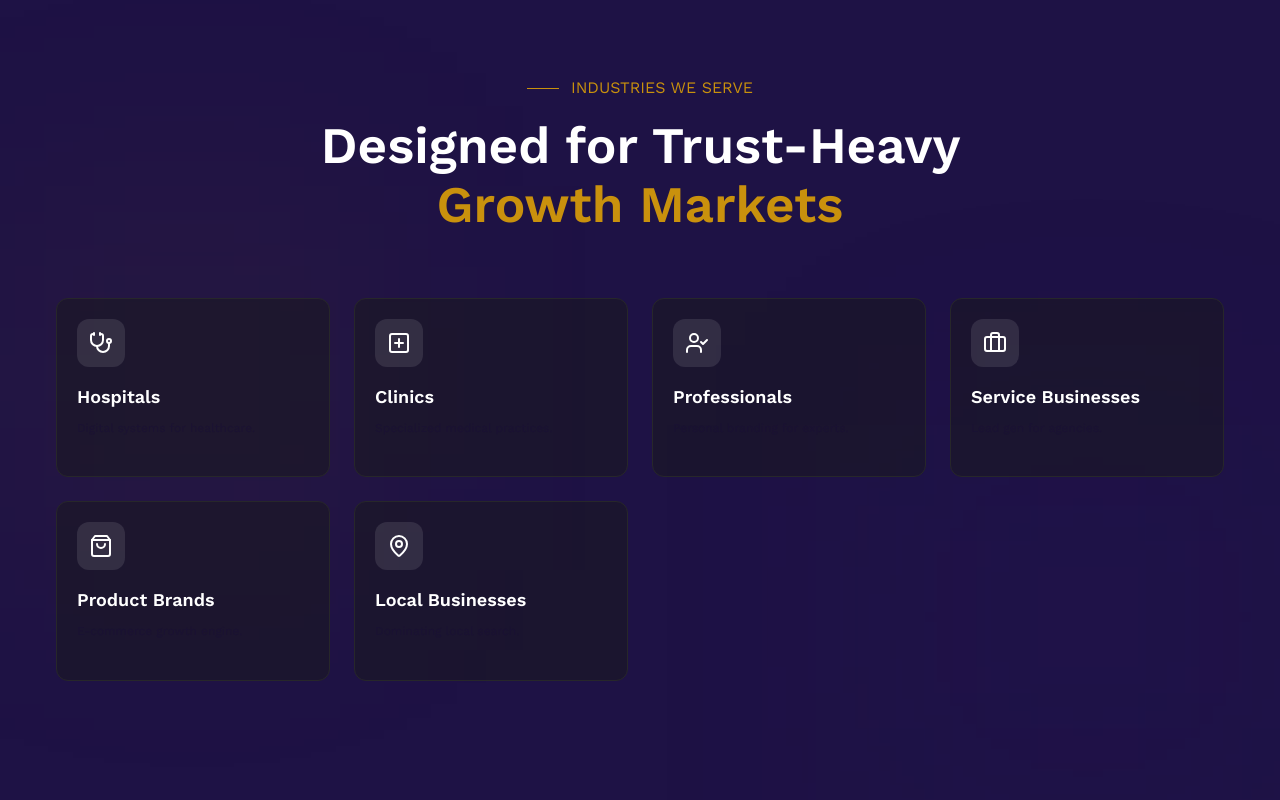
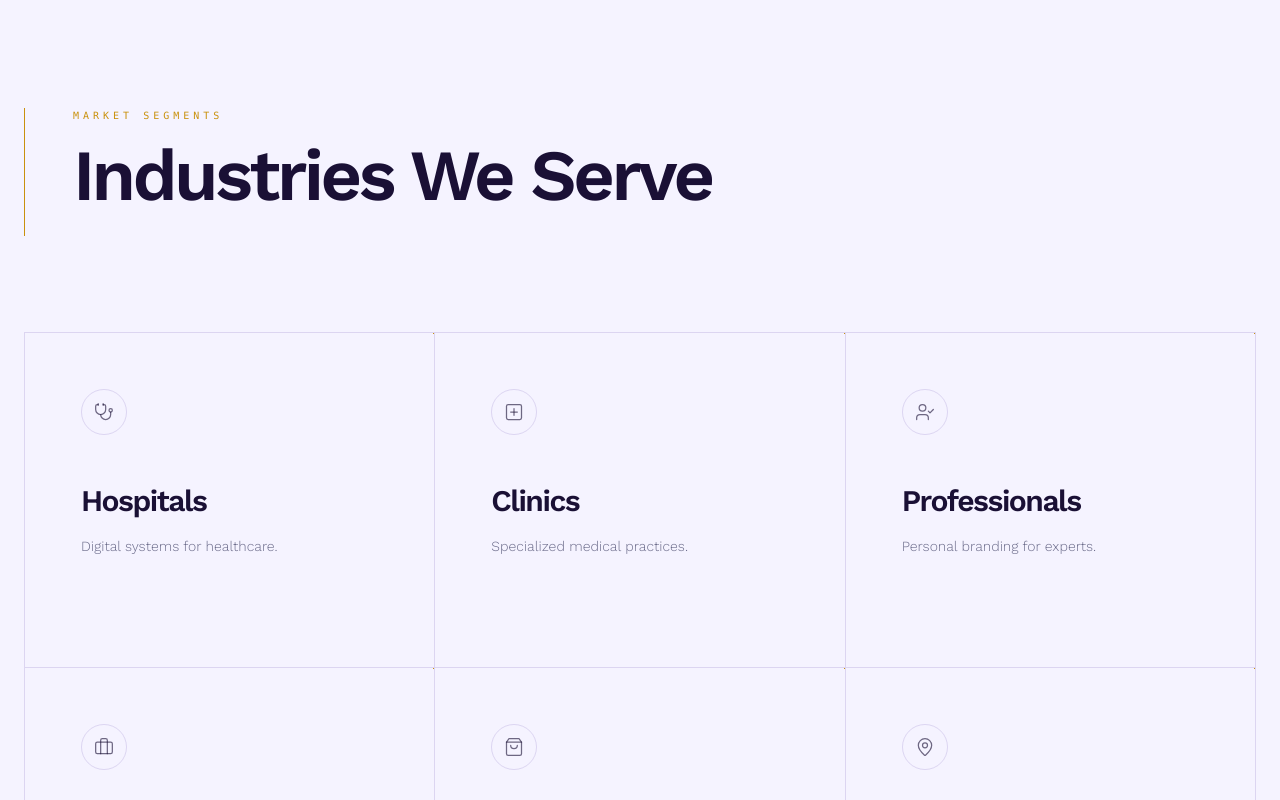
Before and after one commit to Jagadeesh1215/yodhamedia_web, a Next.js app: page / in a window 1280 px wide. Shown: the part 5720-6520 px from the top of the page. Built offline with nearby package versions, Linux system fonts and the light colour scheme.

Commit message:
chore: ui changes

```diff
--- a/components/sections/HomeSections.tsx
+++ b/components/sections/HomeSections.tsx
@@ -734,55 +734,61 @@ export function StatsSection() {
 
 export function IndustriesSection() {
   return (
-    <section className="section relative overflow-hidden bg-[var(--purple-deep)] py-20 md:py-32">
-      <div className="container-wide relative z-10">
-        {/* We keep your SectionHeading here */}
-        <div className="text-center">
-          <SectionHeading
-            label="Industries We Serve"
-            title="Designed for Trust-Heavy"
-            accent="Growth Markets"
-            darkText
-          />
+    <section className="bg-[var(--bg-app)] py-24 lg:py-40">
+      <div className="container-wide px-6">
+        {/* Header with a unique thin vertical line */}
+        <div className="flex gap-12 mb-24">
+          <div className="w-[1px] bg-[var(--gold-warm)] h-32 hidden md:block" />
+          <div className="max-w-2xl">
+            <span className="font-mono text-[10px] uppercase tracking-[0.4em] text-[var(--gold-warm)] mb-4 block">
+              Market Segments
+            </span>
+            <h2 className="text-5xl md:text-7xl font-bold tracking-tighter text-[var(--text-primary)]">
+              Industries We Serve
+            </h2>
+          </div>
         </div>
 
-        <div className="mt-16 grid grid-cols-1 gap-6 sm:grid-cols-2 lg:grid-cols-3 xl:grid-cols-4 px-4">
+        {/* The Box Grid */}
+        <div className="grid grid-cols-1 md:grid-cols-2 lg:grid-cols-3 gap-0 border-t border-l border-[var(--border-soft)]">
           {industries.map((industry, idx) => (
             <motion.div
-              key={industry.label}
-              initial={{ opacity: 0, y: 20 }}
-              whileInView={{ opacity: 1, y: 0 }}
-              whileHover={{ y: -6 }}
+              key={idx}
+              initial={{ opacity: 0 }}
+              whileInView={{ opacity: 1 }}
               viewport={{ once: true }}
-              transition={{ delay: idx * 0.1, duration: 0.3 }}
-              className="group relative rounded-xl bg-zinc-900/50 border border-zinc-800 p-5 hover:border-gold-warm/40 hover:bg-zinc-800 transition-all duration-200"
+              transition={{ delay: idx * 0.05 }}
+              className="group relative p-10 lg:p-14 border-r border-b border-[var(--border-soft)] transition-colors hover:bg-[var(--gold-warm)]/[0.02]"
             >
-              {/* Icon */}
-              <div className="mb-4 rounded-xl bg-white/10 p-3 inline-flex group-hover:bg-gold-warm/20">
-                <industry.icon className="h-6 w-6 text-white group-hover:text-gold-warm" />
+              {/* Box Header: Icon & Index */}
+              <div className="flex justify-between items-start mb-12">
+                <div className="p-3 rounded-full border border-[var(--border-soft)] text-[var(--text-muted)] group-hover:text-[var(--gold-warm)] group-hover:border-[var(--gold-warm)] transition-all duration-500">
+                  <industry.icon size={20} strokeWidth={1.5} />
+                </div>
               </div>
 
-              {/* Title */}
-              <h3 className="font-semibold text-lg text-white mb-2 group-hover:text-gold-warm transition-colors">
-                {industry.label}
-              </h3>
+              {/* Box Body */}
+              <div className="space-y-4">
+                <h3 className="text-3xl font-bold tracking-tighter text-[var(--text-primary)] group-hover:translate-x-1 transition-transform duration-500">
+                  {industry.label}
+                </h3>
+                <p className="text-sm text-[var(--text-secondary)] leading-relaxed font-light line-clamp-3">
+                  {industry.desc ||
+                    "Precision systems built for high-authority growth and digital sovereignty."}
+                </p>
+              </div>
 
-              {/* Description */}
-              <p className="text-xs text-[var(--text-muted)] group-hover:text-white/80 leading-relaxed line-clamp-3">
-                {industry.desc ||
-                  "Tailored strategic growth and digital authority building for high-stakes market leaders."}
-              </p>
+              {/* Minimal "Internal" Button */}
+              <div className="mt-10 flex items-center gap-2 font-mono text-[9px] uppercase tracking-[0.2em] text-[var(--gold-warm)] opacity-0 group-hover:opacity-100 transition-all duration-500 translate-y-2 group-hover:translate-y-0">
+                Explore <ArrowUpRight size={12} />
+              </div>
 
-              {/* Hover indicator */}
-              <div className="mt-4 w-6 h-0.5 bg-gradient-to-r from-gold-warm/0 via-gold-warm/70 to-gold-warm/0 opacity-0 group-hover:opacity-100 transition-all duration-300" />
+              {/* Corner Accent (Reveals on hover) */}
+              <div className="absolute top-0 right-0 w-0 h-0 border-t-[1px] border-r-[1px] border-[var(--gold-warm)] group-hover:w-4 group-hover:h-4 transition-all duration-500" />
             </motion.div>
           ))}
         </div>
       </div>
-
-      {/* Subtle Background Glows */}
-      <div className="absolute top-1/2 left-0 -translate-y-1/2 h-96 w-96 bg-gold-warm/5 blur-[120px] pointer-events-none" />
-      <div className="absolute bottom-0 right-0 h-96 w-96 bg-purple-mid/10 blur-[120px] pointer-events-none" />
     </section>
   );
 }
@@ -892,7 +898,7 @@ export function Testimonials() {
                 whileInView={{ opacity: 1, y: 0 }}
                 className="inline-flex items-center gap-2 px-4 py-2 border border-[var(--border-strong)] bg-[var(--bg-panel-strong)] rounded-none"
               >
-                <div className="w-2 h-2 bg-[var(--purple-electric)] animate-pulse" />
+                <div className="w-2 h-2 rounded-full bg-[var(--purple-electric)] animate-pulse" />
                 <span className="text-[10px] md:text-xs font-bold uppercase tracking-[0.2em] text-[var(--purple-electric)] dark:text-[var(--gold-bright)]">
                   Success Stories
                 </span>
@@ -1005,7 +1011,7 @@ function NavButton({
   return (
     <button
       onClick={onClick}
-      className="h-12 w-12 md:h-14 md:w-14 flex items-center justify-center border border-[var(--border-soft)] bg-[var(--bg-panel)] text-[var(--purple-electric)] dark:text-[var(--gold-bright)] hover:bg-[var(--purple-electric)] hover:text-white dark:hover:bg-[var(--gold-bright)] dark:hover:text-[var(--purple-deep)] transition-all duration-300 active:scale-95 shadow-[var(--shadow-soft)]"
+      className="h-12 w-12 md:h-14 md:w-14 cursor-none flex items-center justify-center border border-[var(--border-soft)] bg-[var(--bg-panel)] text-[var(--purple-electric)] dark:text-[var(--gold-bright)] hover:bg-[var(--purple-electric)] hover:text-white dark:hover:bg-[var(--gold-bright)] dark:hover:text-[var(--purple-deep)] transition-all duration-300 active:scale-95 shadow-[var(--shadow-soft)]"
     >
       {icon}
     </button>
```
